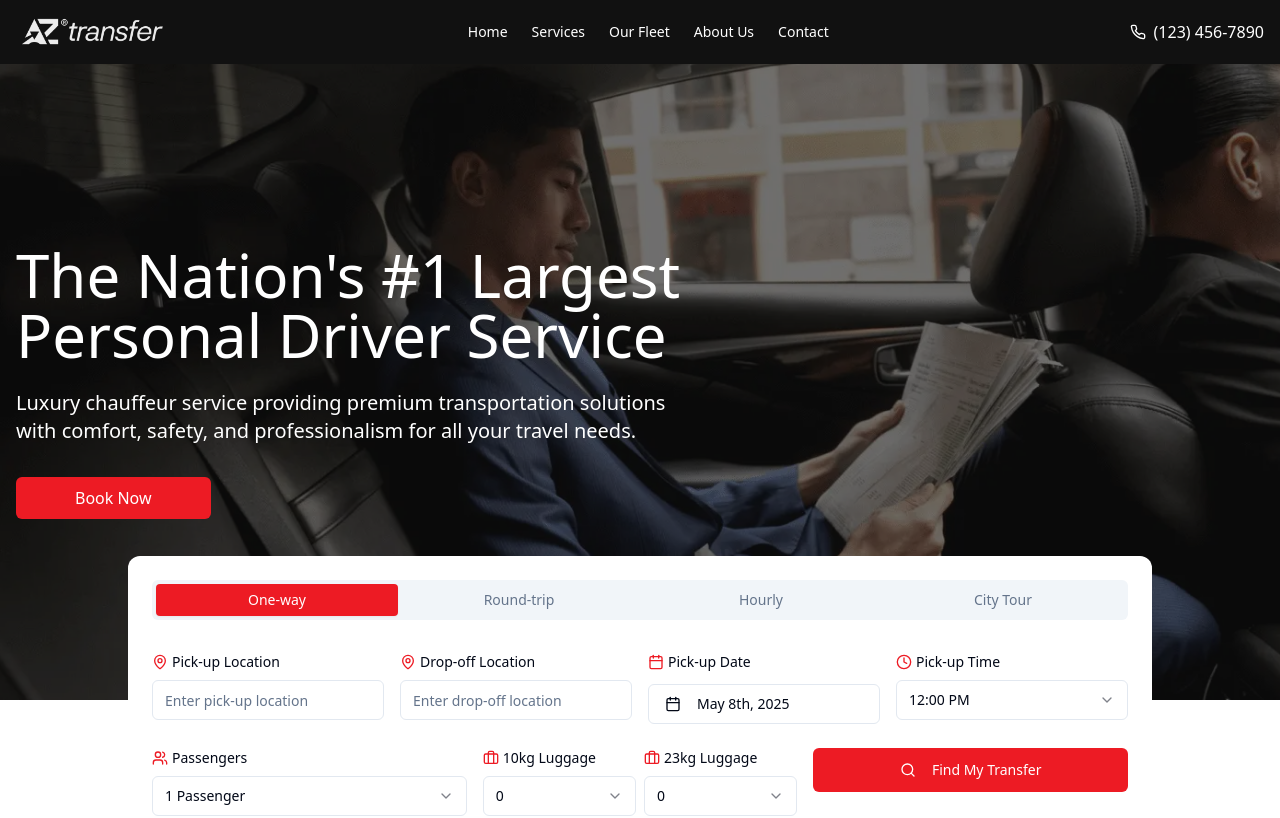
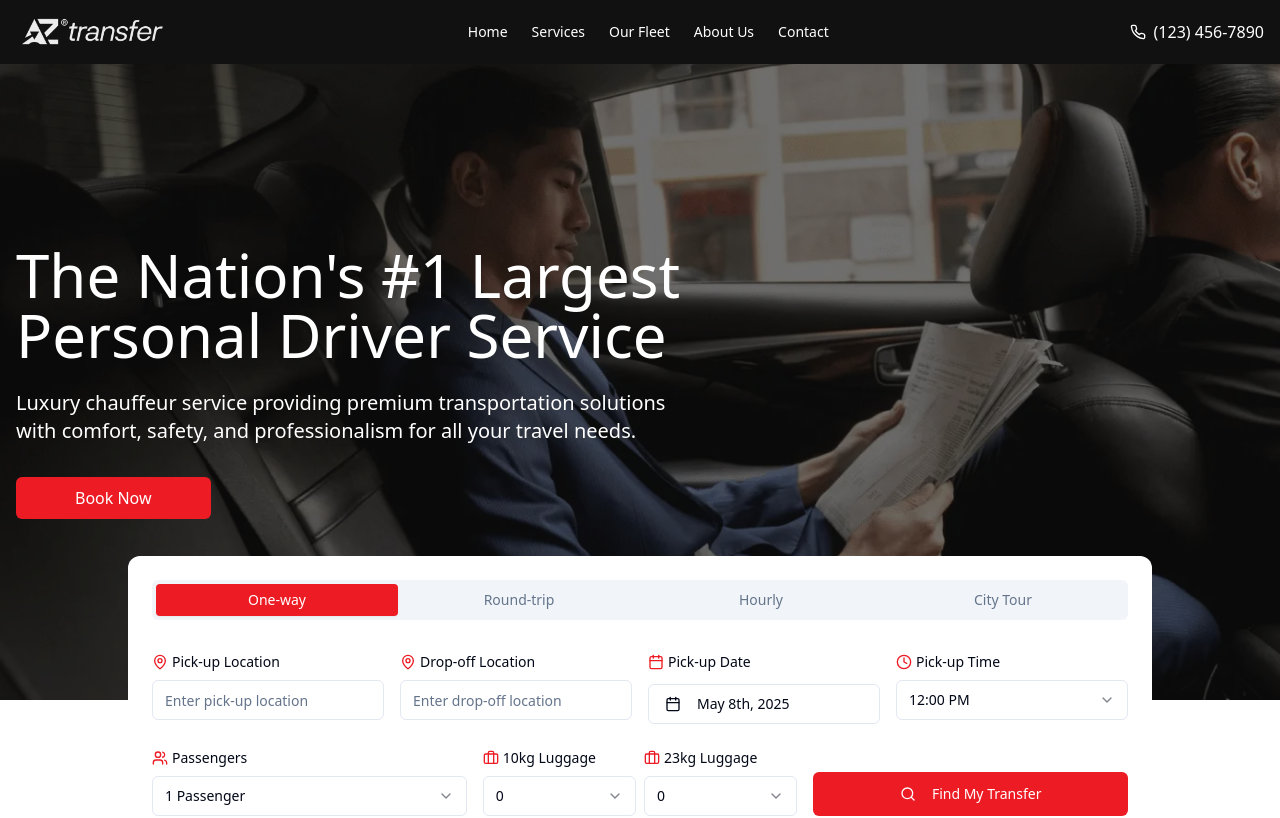
Before and after one commit to CostaMAyssa/Projeto-Transfer-website, a React (Vite) app: page / in a window 1280 px wide. Shown: the top 818 px of the page. Built offline with nearby package versions, Linux system fonts and the light colour scheme.

Commit message:
Visual edit in Lovable
Edited UI in Lovable

```diff
--- a/src/components/BookingWidget.tsx
+++ b/src/components/BookingWidget.tsx
@@ -226,7 +226,7 @@ const BookingWidget = () => {
               </div>
 
               <div className="flex justify-center">
-                <Button type="submit" size="lg" className="bg-brand hover:bg-brand-600 text-white w-full self-end\n\n">
+                <Button type="submit" size="lg" className="bg-brand hover:bg-brand-600 text-white w-full self-end">
                   <Search size={18} className="mr-2" />
                   Find My Transfer
                 </Button>
```
